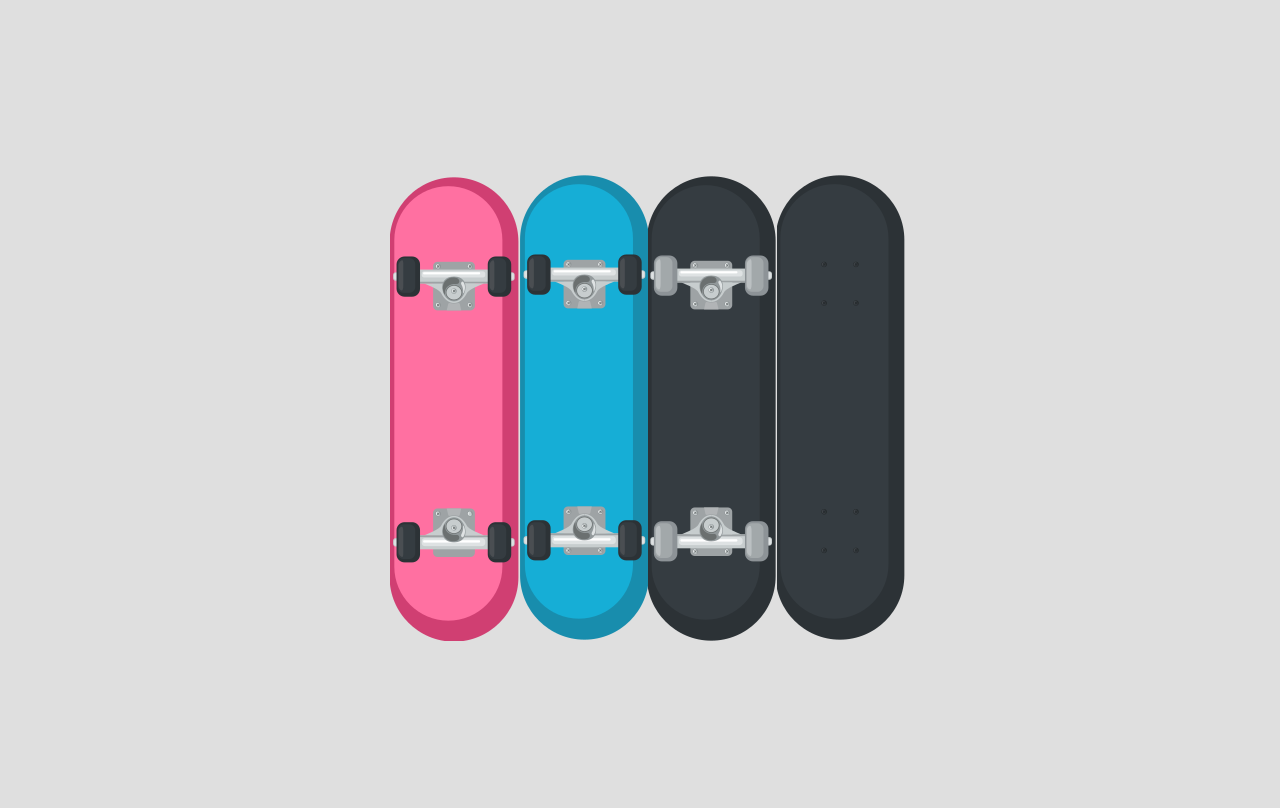
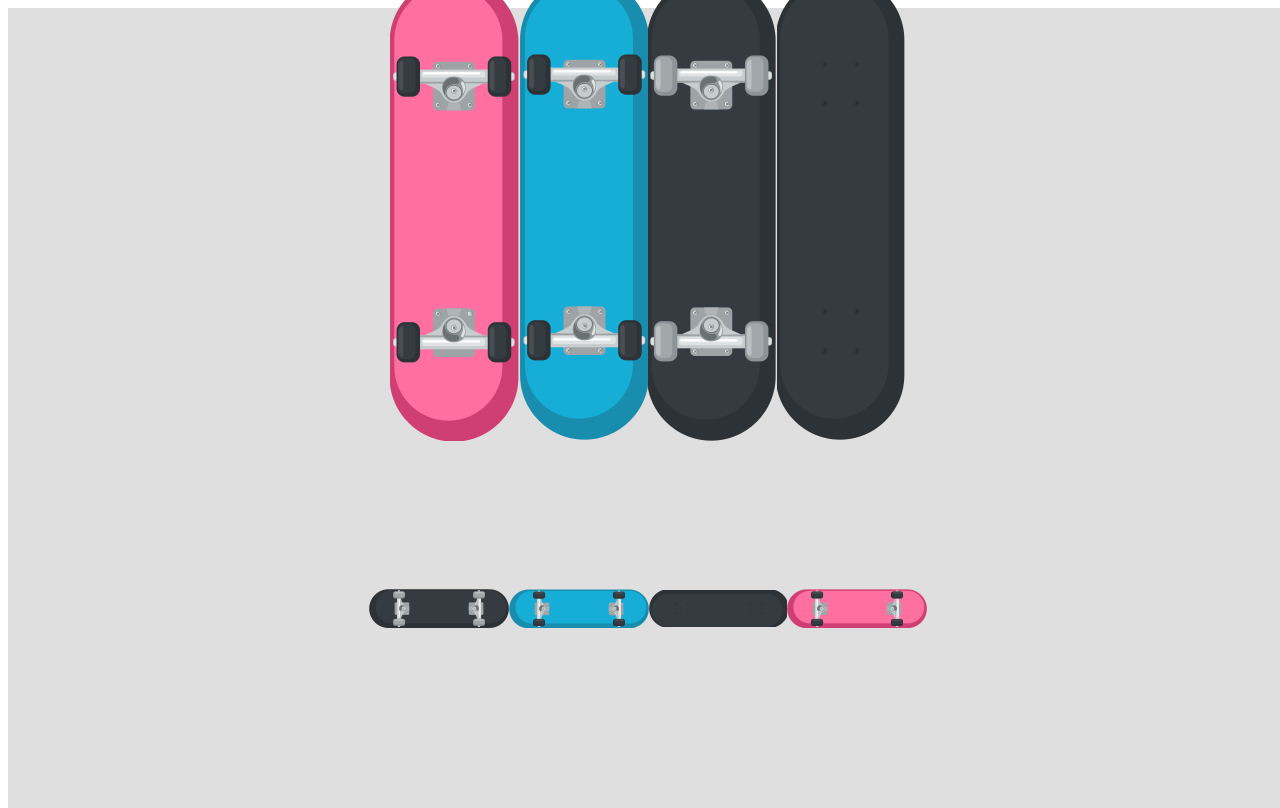
Before and after one commit to znxkznxk1030/css-factory, a plain HTML site: page board-default/index.html in a window 1280 px wide. Drawn offline with Linux system fonts and the light colour scheme.

```diff
--- a/board-default/background-style.css
+++ b/board-default/background-style.css
@@ -14,8 +14,4 @@
 body {
   width: 100%;
   height: 100%;
-  display: flex;
-  justify-content: center;
-  align-items: center;
-  background-color: #DFDFDF;
 }
--- a/board-default/index.html
+++ b/board-default/index.html
@@ -8,9 +8,17 @@
     <title>Rotating Button</title>
   </head>
   <body>
-    <div class="bg-deck-front-pink"></div>
-    <div class="bg-deck-front-blue"></div>
-    <div class="bg-deck-front-black"></div>
-    <div class="bg-deck-back"></div>
+    <div class="deck-collection">
+      <div class="bg-deck-front-pink"></div>
+      <div class="bg-deck-front-blue"></div>
+      <div class="bg-deck-front-black"></div>
+      <div class="bg-deck-back"></div>
+    </div>
+    <div class="deck-collection">
+      <div class="bg-black-deck-rear"></div>
+      <div class="bg-blue-deck-rear"></div>
+      <div class="bg-deck-fore"></div>
+      <div class="bg-pink-deck-rear"></div>
+    </div>
   </body>
 </html>
--- a/board-default/style.css
+++ b/board-default/style.css
@@ -1,17 +1,9 @@
-button {
-  border: 0px;
-  padding: 0px;
-}
-
-.btn {
-  position: relative;
-  height: 150px;
-  width: 450px;
-
-}
-
-.deck {
-  transform: rotate(90deg);
+.deck-collection {
+  height: 50%;
+  display: flex;
+  justify-content: center;
+  align-items: center;
+  background-color: #DFDFDF;
 }
 
 .bg-deck-front-pink {
@@ -33,3 +25,26 @@
     width: 129px; height: 466px;
     background: url('../images/sk8-sprite.png') -457px -10px;
 }
+
+.bg-black-deck-rear {
+    width: 140px; height: 39px;
+    background: url('../images/decks-sprite-medium.png') -10px -10px;
+}
+
+
+.bg-blue-deck-rear {
+    width: 140px; height: 39px;
+    background: url('../images/decks-sprite-medium.png') -10px -69px;
+}
+
+
+.bg-deck-fore {
+    width: 138px; height: 37px;
+    background: url('../images/decks-sprite-medium.png') -170px -69px;
+}
+
+
+.bg-pink-deck-rear {
+    width: 140px; height: 39px;
+    background: url('../images/decks-sprite-medium.png') -170px -10px;
+}
--- /dev/null
+++ b/kickflip-medium/background-style.css
@@ -0,0 +1,21 @@
+
+@import url('https://fonts.googleapis.com/css?family=Raleway');
+
+
+* {
+  font-family: Raleway;
+}
+
+html {
+  width: 100%;
+  height: 100%;
+}
+
+body {
+  width: 100%;
+  height: 100%;
+  display: flex;
+  justify-content: center;
+  align-items: center;
+  background-color: #DFDFDF;
+}
--- /dev/null
+++ b/kickflip-medium/style.css
@@ -0,0 +1,78 @@
+* {
+  box-sizing: border-box;
+}
+
+body {
+  width: 100%;
+  height: 100%;
+  display: flex;
+  justify-content: center;
+  align-items: center;
+  background-color: #DFDFDF;
+}
+
+button {
+  border: 0px;
+  padding: 0px;
+  background-color:transparent;
+}
+
+.btn {
+  position: relative;
+  height: 39px;
+  width: 140px;
+  transform-style: preserve-3d;
+  transition: transform 150ms ease-in-out;
+  background-color:transparent;
+}
+
+.btn:hover {
+  transform: rotateX(-180deg);
+}
+
+.btn:active {
+  transform: rotateZ(180deg);
+}
+
+.deck {
+  position: absolute;
+  width:100%;
+  height:100%;
+  backface-visibility: hidden;
+  display: flex;
+  justify-content: center;
+  align-items: center;
+  font-size: 4em;
+  font-weight: bold;
+}
+
+.deck-front {
+  transform: translateZ(5px);
+}
+
+.deck-back {
+  transform: rotateX(180deg) translateZ(5px);
+}
+
+.bg-black-deck-rear {
+    width: 140px; height: 39px;
+    background: url('../images/decks-sprite-medium.png') -10px -10px;
+}
+
+
+.bg-blue-deck-rear {
+    width: 140px; height: 39px;
+    background: url('../images/decks-sprite-medium.png') -10px -69px;
+}
+
+
+.bg-deck-fore {
+    width: 140px; height: 39px;
+    background: url('../images/decks-sprite-medium.png') -170px -69px;
+}
+
+
+.bg-pink-deck-rear {
+    width: 140px; height: 39px;
+    background: url('../images/decks-sprite-medium.png') -170px -10px;
+}
--- a/kickflip/style.css
+++ /dev/null
@@ -1,82 +0,0 @@
-* {
-  box-sizing: border-box;
-}
-
-body {
-  width: 100%;
-  height: 100%;
-  display: flex;
-  justify-content: center;
-  align-items: center;
-  background-color: #DFDFDF;
-}
-
-button {
-  border: 0px;
-  padding: 0px;
-}
-
-.btn {
-  position: relative;
-  height: 150px;
-  width: 470px;
-  transform-style: preserve-3d;
-  transition: transform 300ms ease-in-out;
-  transform: translateZ(-5px);
-}
-
-.btn:hover {
-  transform: rotateX(-180deg);
-}
-
-
-.deck {
-  position: absolute;
-  width:100%;
-  height:100%;
-  backface-visibility: hidden;
-  display: flex;
-  justify-content: center;
-  align-items: center;
-  font-size: 4em;
-  font-weight: bold;
-}
-
-.deck-front {
-  transform: translateZ(5px);
-}
-
-.deck-back {
-  transform: rotateX(180deg) translateZ(5px);
-}
-
-.bg-deck-front-pink {
-    width: 129px; height: 466px;
-    background: url('../images/sk8-sprite.png') -10px -10px;
-    transform: rotateZ(90deg) ;
-}
-
-.bg-deck-back {
-    width: 129px; height: 466px;
-    background: url('../images/sk8-sprite.png') -159px -10px;
-    transform: rotateZ(90deg);
-}
-
-.bg-deck-ront-black {
-    width: 129px; height: 466px;
-    background: url('../images/sk8-sprite.png') -308px -10px;
-}
-
-.bg-deck-front-blue {
-    width: 129px; height: 466px;
-    background: url('../images/sk8-sprite.png') -457px -10px;
-}
-
-.deck-front-text {
-  transform: rotateZ(-90deg);
-}
-
-.deck-back-text {
-  color: aliceblue;
-  transform: rotateZ(-90deg);
-}
```
Also changed, not shown: kickflip-medium/index.html (added, +25 -0 lines), kickflip/index.html (deleted, +0 -25 lines), decks-medium-rotated.png (added), decks-medium.png (added), images/decks-sprite-medium.png (added), images/iStock-1248726072.svg, images/medium/black-deck-rear.png (added), images/medium/blue-deck-rear.png (added), images/medium/deck-fore.png (added), images/medium/pink-deck-rear.png (added).
